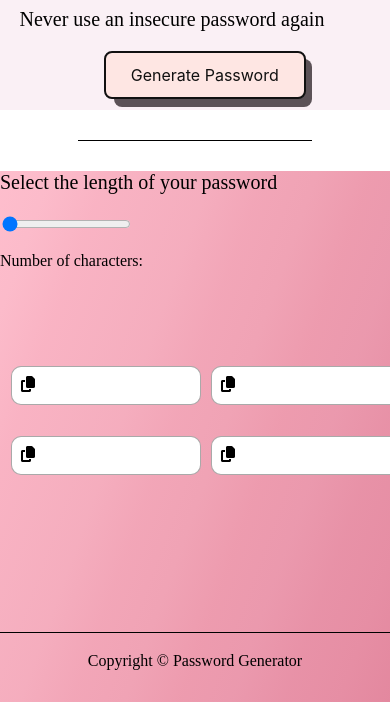
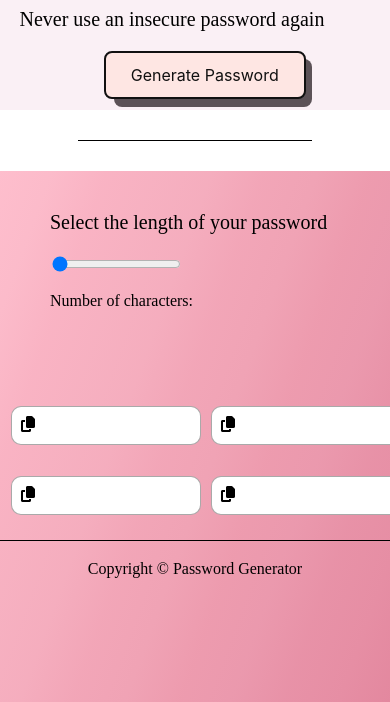
Before and after one commit to marianoeq/passwordGenerator, a plain HTML site: page index.html in a window 390 px wide. Shown: the part 142-844 px from the top of the page. Drawn offline with Linux system fonts and the light colour scheme.

Commit message:
Styles added

```diff
--- a/styles.css
+++ b/styles.css
@@ -111,7 +111,10 @@ body {
     hsl(346deg 97% 87%) 100%
   );
 }
-
+ .slidecontainer{
+  padding-top: 20px;
+  padding-left: 50px;
+}
 .display-password {
   display: grid;
   grid-template-columns: 200px 200px;
@@ -119,8 +122,7 @@ body {
   column-gap: 40px;
   row-gap: 30px;
   justify-content: center;
-  /* margin-right: 50px; */
-  padding-top: 80px;
+
 }
 
 @media (max-width: 468px) {
@@ -144,7 +146,7 @@ body {
   margin-bottom: 10px;
 }
 
- .icon {
+.icon {
   padding: 10px;
   min-width: 40px;
   cursor: pointer;
@@ -167,20 +169,27 @@ body {
 .footer-line-division {
   border-top: 0.5px solid black;
   width: 100%;
-  margin-top: 12%;
+  margin-top:10%;
 }
-@media (max-width: 768px) {
+ @media (max-width: 768px) {
   .footer-line-division {
     border-top: 0.5px solid black;
     width: 100%;
-    margin-top: 30%;
+    margin-top: 50%;
   }
 }
 @media (max-width: 468px) {
   .footer-line-division {
     border-top: 0.5px solid black;
     width: 100%;
-    margin-top: 40%;
+    margin-top: 77%;
+  }
+}
+ @media (max-width: 1500px) {
+  .footer-line-division {
+    border-top: 0.5px solid black;
+    width: 100%;
+    margin-top:6%;
   }
 }
 
```
